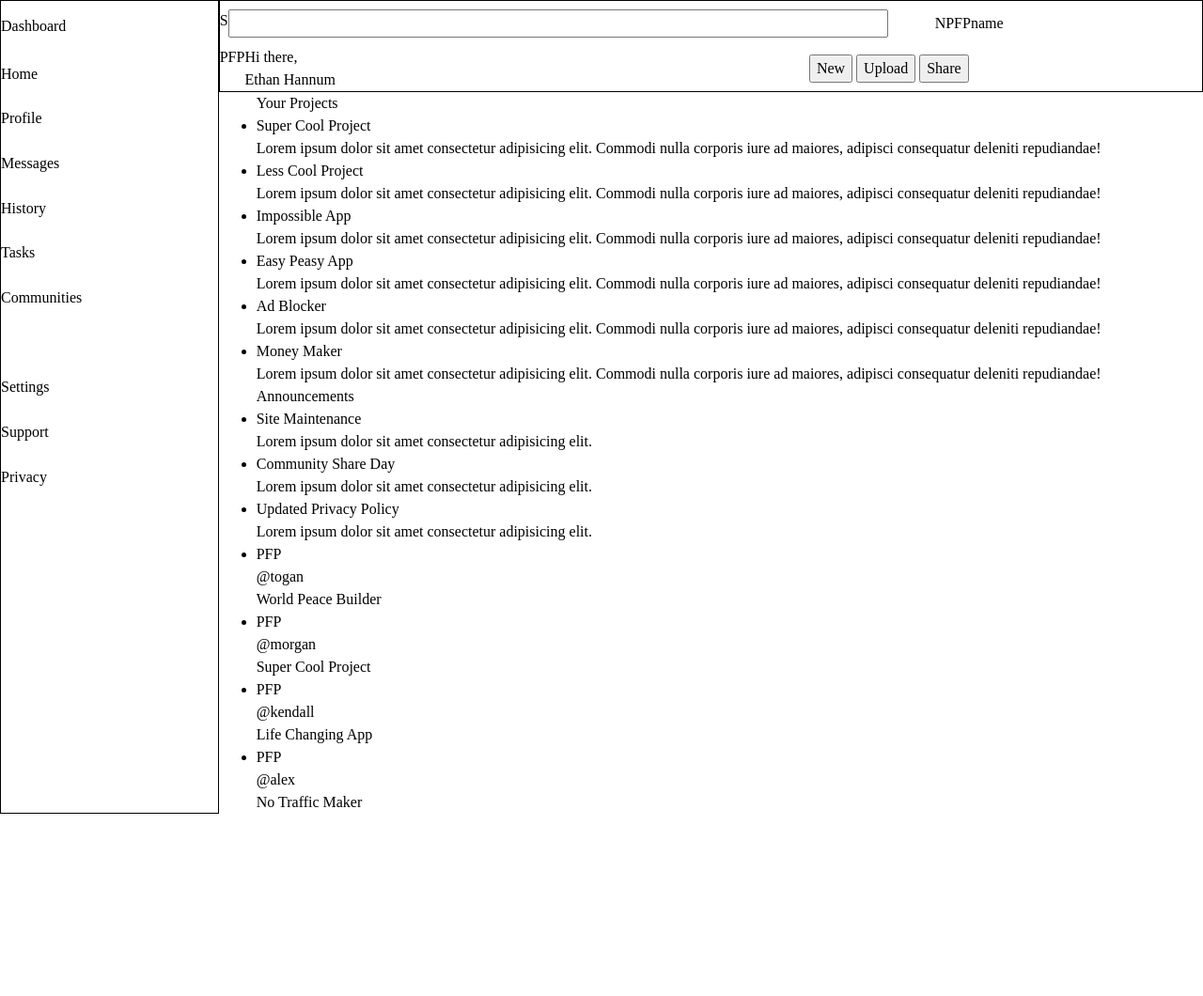
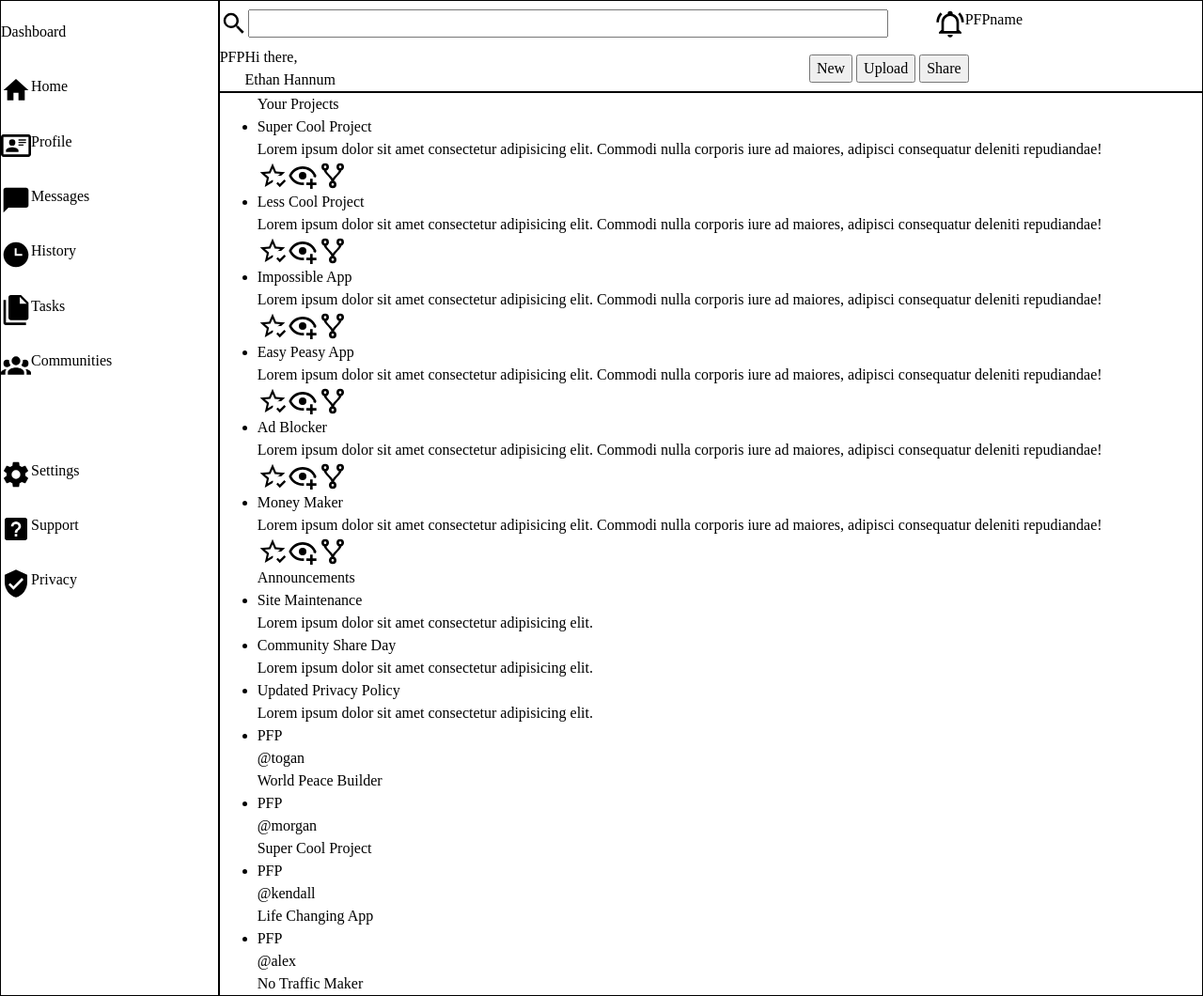
Before and after one commit to Ethan-Hannum/admin-odin, a plain HTML site: page index.html in a window 1280 px wide. Shown: the whole page at 94% size. Before the commit the page ends 866 px from the top, so only its background shows below. Drawn offline with Linux system fonts and the light colour scheme.

Commit message:
Place icons onto page and flex them
By making the icons and the content they refer to flex, it will make
styling much easier than trying to set them up in a grid

```diff
--- a/index.html
+++ b/index.html
@@ -12,12 +12,16 @@
             <div class="header-top">
                 <search>
                     <form action="">
-                        <div class="search-icon">S</div>
+                        <div class="svg-container">
+                            <img src="./images/magnify.svg" alt="Search">
+                        </div>
                         <input type="search" name="searchbar" id="searchbar">
                     </form>
                 </search>
                 <div class="top-account-container">
-                    <div class="notifications">N</div>
+                    <div class="svg-container">
+                        <img src="./images/bell-ring-outline.svg" alt="Notifications">
+                    </div>
                     <div class="pfp-top">PFP</div>
                     <div class="top-account">name</div>
                 </div>
@@ -43,30 +47,57 @@
             </div>
             <nav>
                 <div class="sidebar-content home">
+                    <div class="svg-container">
+                        <img src="./images/home.svg" alt="Icon of a home">
+                    </div>
                     <div class="sidebar-text">Home</div>
                 </div>
                 <div class="sidebar-content profile">
+                    <div class="svg-container">
+                        <img src="./images/card-account-details-outline.svg" alt="Icon of a profile card">
+                    </div>
                     <div class="sidebar-text">Profile</div>
                 </div>
                 <div class="sidebar-content messages">
+                    <div class="svg-container">
+                        <img src="./images/message.svg" alt="Icon of a message bubble">
+                    </div>
                     <div class="sidebar-text">Messages</div>
                 </div>
                 <div class="sidebar-content history">
+                    <div class="svg-container">
+                        <img src="./images/clock-time-three.svg" alt="Icon of a clock 15 minutes past the hour">
+                    </div>
                     <div class="sidebar-text">History</div>
                 </div>
                 <div class="sidebar-content tasks">
+                    <div class="svg-container">
+                        <img src="./images/file-multiple.svg" alt="Icon of multiple files">
+                    </div>
                     <div class="sidebar-text">Tasks</div>
                 </div>
                 <div class="sidebar-content communities">
+                    <div class="svg-container">
+                        <img src="./images/account-group.svg" alt="Icon of multiple people">
+                    </div>
                     <div class="sidebar-text">Communities</div>
                 </div>
                 <div class="sidebar-content settings">
+                    <div class="svg-container">
+                        <img src="./images/cog.svg" alt="Icon of a cogwheel">
+                    </div>
                     <div class="sidebar-text">Settings</div>
                 </div>
                 <div class="sidebar-content support">
+                    <div class="svg-container">
+                        <img src="./images/help-box.svg" alt="Icon of a question mark">
+                    </div>
                     <div class="sidebar-text">Support</div>
                 </div>
                 <div class="sidebar-content privacy">
+                    <div class="svg-container">
+                        <img src="./images/shield-check.svg" alt="">
+                    </div>
                     <div class="sidebar-text">Privacy</div>
                 </div>
             </nav>
@@ -77,26 +108,93 @@
                 <li class="project-card">
                     <div class="project-name">Super Cool Project</div>
                     <p>Lorem ipsum dolor sit amet consectetur adipisicing elit. Commodi nulla corporis iure ad maiores, adipisci consequatur deleniti repudiandae!</p>
+                    <div class="project-buttons">
+                        <div class="svg-container">
+                            <img src="./images/star-check-outline.svg" alt="Icon of a star with a plus">
+                        </div>
+                        <div class="svg-container">
+                            <img src="./images/eye-plus-outline.svg" alt="Icon of an eye with a plus">
+                        </div>
+                        <div class="svg-container">
+                            <img src="./images/source-fork.svg" alt="Icon representing a development fork">
+                        </div>
+                    </div>
                 </li>
                 <li class="project-card">
                     <div class="project-name">Less Cool Project</div>
                     <p>Lorem ipsum dolor sit amet consectetur adipisicing elit. Commodi nulla corporis iure ad maiores, adipisci consequatur deleniti repudiandae!</p>
+                    <div class="project-buttons">
+                        <div class="svg-container">
+                            <img src="./images/star-check-outline.svg" alt="Icon of a star with a plus">
+                        </div>
+                        <div class="svg-container">
+                            <img src="./images/eye-plus-outline.svg" alt="Icon of an eye with a plus">
+                        </div>
+                        <div class="svg-container">
+                            <img src="./images/source-fork.svg" alt="Icon representing a development fork">
+                        </div>
+                    </div>
+
                 </li>
                 <li class="project-card">
                     <div class="project-name">Impossible App</div>
                     <p>Lorem ipsum dolor sit amet consectetur adipisicing elit. Commodi nulla corporis iure ad maiores, adipisci consequatur deleniti repudiandae!</p>
+                    <div class="project-buttons">
+                        <div class="svg-container">
+                            <img src="./images/star-check-outline.svg" alt="Icon of a star with a plus">
+                        </div>
+                        <div class="svg-container">
+                            <img src="./images/eye-plus-outline.svg" alt="Icon of an eye with a plus">
+                        </div>
+                        <div class="svg-container">
+                            <img src="./images/source-fork.svg" alt="Icon representing a development fork">
+                        </div>
+                    </div>
                 </li>
                 <li class="project-card">
                     <div class="project-name">Easy Peasy App</div>
                     <p>Lorem ipsum dolor sit amet consectetur adipisicing elit. Commodi nulla corporis iure ad maiores, adipisci consequatur deleniti repudiandae!</p>
+                    <div class="project-buttons">
+                        <div class="svg-container">
+                            <img src="./images/star-check-outline.svg" alt="Icon of a star with a plus">
+                        </div>
+                        <div class="svg-container">
+                            <img src="./images/eye-plus-outline.svg" alt="Icon of an eye with a plus">
+                        </div>
+                        <div class="svg-container">
+                            <img src="./images/source-fork.svg" alt="Icon representing a development fork">
+                        </div>
+                    </div>
                 </li>
                 <li class="project-card">
                     <div class="project-name">Ad Blocker</div>
                     <p>Lorem ipsum dolor sit amet consectetur adipisicing elit. Commodi nulla corporis iure ad maiores, adipisci consequatur deleniti repudiandae!</p>
+                    <div class="project-buttons">
+                        <div class="svg-container">
+                            <img src="./images/star-check-outline.svg" alt="Icon of a star with a plus">
+                        </div>
+                        <div class="svg-container">
+                            <img src="./images/eye-plus-outline.svg" alt="Icon of an eye with a plus">
+                        </div>
+                        <div class="svg-container">
+                            <img src="./images/source-fork.svg" alt="Icon representing a development fork">
+                        </div>
+                    </div>
                 </li>
                 <li class="project-card">
                     <div class="project-name">Money Maker</div>
                     <p>Lorem ipsum dolor sit amet consectetur adipisicing elit. Commodi nulla corporis iure ad maiores, adipisci consequatur deleniti repudiandae!</p>
+                    <div class="project-buttons">
+                        <div class="svg-container">
+                            <img src="./images/star-check-outline.svg" alt="Icon of a star with a plus">
+                        </div>
+                        <div class="svg-container">
+                            <img src="./images/eye-plus-outline.svg" alt="Icon of an eye with a plus">
+                        </div>
+                        <div class="svg-container">
+                            <img src="./images/source-fork.svg" alt="Icon representing a development fork">
+                        </div>
+                    </div>
                 </li>
             </ul>
             <ul class="announce-list">
--- a/style.css
+++ b/style.css
@@ -50,7 +50,8 @@ h1, h2, h3, h4, h5, h6 {
 
 /* Page stylings below */
 
-.container > div {
+.container > div,
+.container > main {
     border: 1px solid black
 }
 
@@ -76,6 +77,10 @@ h1, h2, h3, h4, h5, h6 {
   display: grid;
   grid-template-rows: repeat(6, minmax(20px, 1fr)) 1fr repeat(3, minmax(20px, 1fr)) 7fr;
   align-items: center;
+}
+
+.sidebar-content {
+  display: flex;
 }
 
 .settings {
@@ -117,6 +122,10 @@ form > input {
   display: flex;
 }
 
+.svg-container {
+  width: 32px;
+}
+
 .header-bottom {
   grid-row: 2;
   display: grid;
@@ -136,3 +145,7 @@ form > input {
     grid-column: 2 / 3;
     grid-row: 2 / 3;
 }
+
+.project-buttons {
+  display: flex;
+}
```
